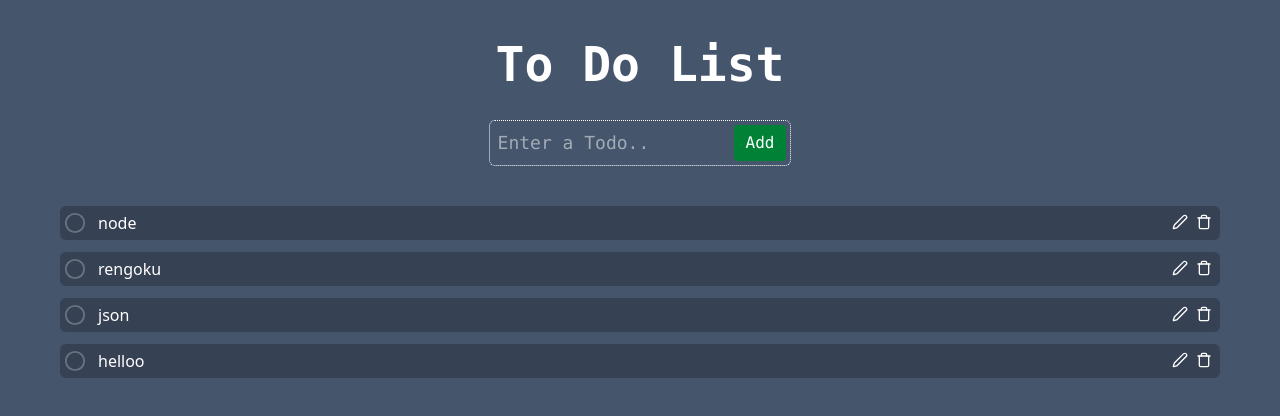
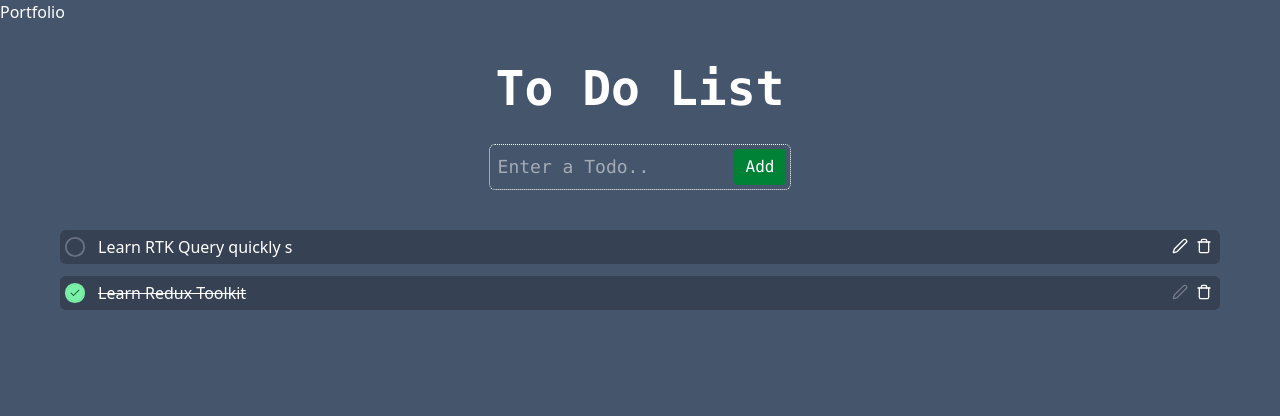
Before and after one commit to react-min-projects/07reduxToDo, a React (Vite) app: page / in a window 1280 px wide. Shown: the top 416 px of the page. Built offline with nearby package versions, Linux system fonts and the light colour scheme; data requests are answered from the project's data file.

Commit message:
minor updates

```diff
--- a/db.json
+++ b/db.json
@@ -1,24 +1,14 @@
 {
   "todos": [
     {
-      "title": "helloo",
-      "completed": false,
+      "title": "Learn Redux Toolkit",
+      "completed": true,
       "id": 1
     },
     {
-      "title": "json",
+      "title": "Learn RTK Query quickly s",
       "completed": false,
-      "id": 3
-    },
-    {
-      "title": "rengoku",
-      "completed": false,
-      "id": 4
-    },
-    {
-      "title": "node",
-      "completed": false,
-      "id": 5
+      "id": 2
     }
   ]
 }
--- a/index.html
+++ b/index.html
@@ -2,11 +2,11 @@
 <html lang="en">
   <head>
     <meta charset="UTF-8" />
-    <link rel="icon" type="image/svg+xml" href="/vite.svg" />
+    <link rel="icon" type="image/svg+xml" href="/checklist.png" />
     <meta name="viewport" content="width=device-width, initial-scale=1.0" />
     <title>Being ToDo</title>
   </head>
-  <body class='bg-slate-600'>
+  <body class='bg-slate-600 text-white'>
     <div id="root"></div>
     <script type="module" src="/src/main.jsx"></script>
   </body>
--- a/src/App.jsx
+++ b/src/App.jsx
@@ -7,8 +7,10 @@ function App(){
   return(
     <>
       <div>
+        <div> <a href="https://sachin-0203.github.io/Portfolio">Portfolio</a> </div>
         <AddTodo />
         <Container />
+
       </div>
     </>
   )
--- a/src/components/Container.jsx
+++ b/src/components/Container.jsx
@@ -15,8 +15,12 @@ export const Container = () => {
   },[dispatch])
 
 
-  if(loading) return (<LoadingText />)
-  if(error) return <>{error}</>
+  if(loading) return (<LoadingText />);
+  if(error) return (
+    <div className="text-center text-red-200 font-mono">
+      {error}
+    </div>
+  );
 
   return (
     <div>
--- a/src/components/Todos.jsx
+++ b/src/components/Todos.jsx
@@ -5,7 +5,7 @@ import { useState, useRef, useEffect } from "react";
 
 const Todos = () => {
 
-  const {todos , loading , error} = useSelector(state => state.todo);
+  const {todos} = useSelector(state => state.todo);
 
   const dispatch = useDispatch()
   const containerRef = useRef(null)
@@ -50,7 +50,7 @@ const Todos = () => {
 
               <div className=" w-12 "  >
                 <button
-                  className={`text-white p-1 rounded-sm  cursor-pointer active:scale-95 hover:text-sky-400 disabled:cursor-not-allowed disabled:opacity-30 `}
+                  className={`text-white p-1 rounded-sm  cursor-pointer active:scale-95 hover:text-sky-400 disabled:cursor-not-allowed disabled:opacity-30 disabled:hover:text-white disabled:active:scale-100 `}
                   disabled = {todo.completed}
                   onClick={()=>{
                     const newText = prompt("Update todo:", todo.title);
--- a/src/features/TodoSlice.js
+++ b/src/features/TodoSlice.js
@@ -25,7 +25,7 @@ export const fetchTodo = createAsyncThunk("todo/fetchTodo",  async()=>{
 export const updateTodo = createAsyncThunk("todo/updateTodo", async({id, updatedTitle})=>{
   const res = await fetch(`${BACKEND_URL}/todos/${id}`,
     {
-      method : "PUT",
+      method : "PATCH",
       headers : { "Content-Type" : "application/json" },
       body : JSON.stringify({ title: updatedTitle }),
     }
```
Also changed, not shown: public/checklist.png (added).
